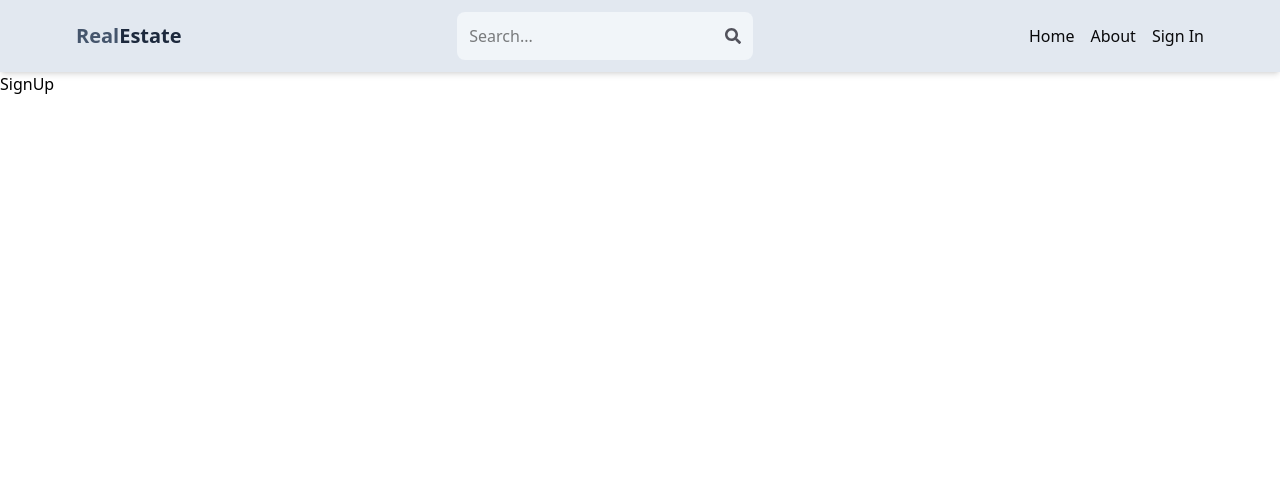
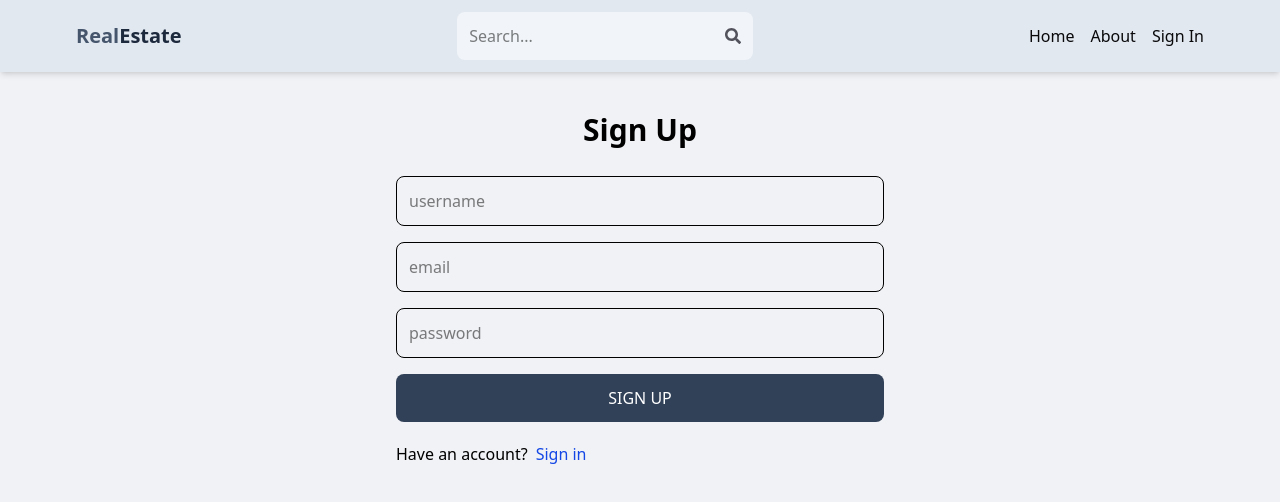
Before and after one commit to jvittoni/RealEstateMarketplace, a React (Vite) app in the folder realestate_marketplace/client/: page /sign-up in a window 1280 px wide. Shown: the top 502 px of the page. Built offline with nearby package versions, Linux system fonts and the light colour scheme.

Commit message:
complete sign up page UI

```diff
--- a/realestate_marketplace/client/src/index.css
+++ b/realestate_marketplace/client/src/index.css
@@ -1 +1,5 @@
 @import "tailwindcss";
+
+body {
+    background-color: rgb(241, 242, 245);
+}
--- a/realestate_marketplace/client/src/pages/SignUp.jsx
+++ b/realestate_marketplace/client/src/pages/SignUp.jsx
@@ -1,7 +1,22 @@
 import React from 'react'
+import { Link } from 'react-router-dom'
 
 export default function SignUp() {
   return (
-    <div>SignUp</div>
+    <div className='p-3 max-w-lg mx-auto'>
+      <h1 className='text-3xl text-center font-semibold my-7'>Sign Up</h1>
+      <form className='flex flex-col gap-4'>
+          <input type="text" placeholder='username' className='border p-3 rounded-lg' id='username' />
+          <input type="email" placeholder='email' className='border p-3 rounded-lg' id='email' />
+          <input type="password" placeholder='password' className='border p-3 rounded-lg' id='password' />
+          <button className='bg-slate-700 text-white p-3 rounded-lg uppercase hover:opacity-95 disabled:opacity-80 cursor-pointer'>Sign Up</button>
+      </form>
+      <div className='flex gap-2 mt-5'>
+        <p>Have an account?</p>
+        <Link to={"/sign-in"}>
+          <span className='text-blue-700'>Sign in</span>
+        </Link>
+      </div>
+    </div>
   )
 }
```
